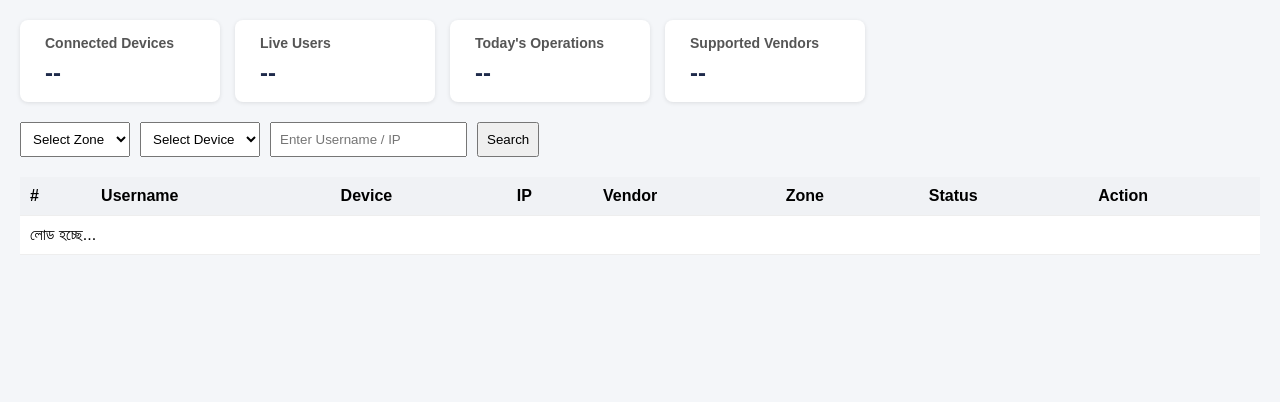
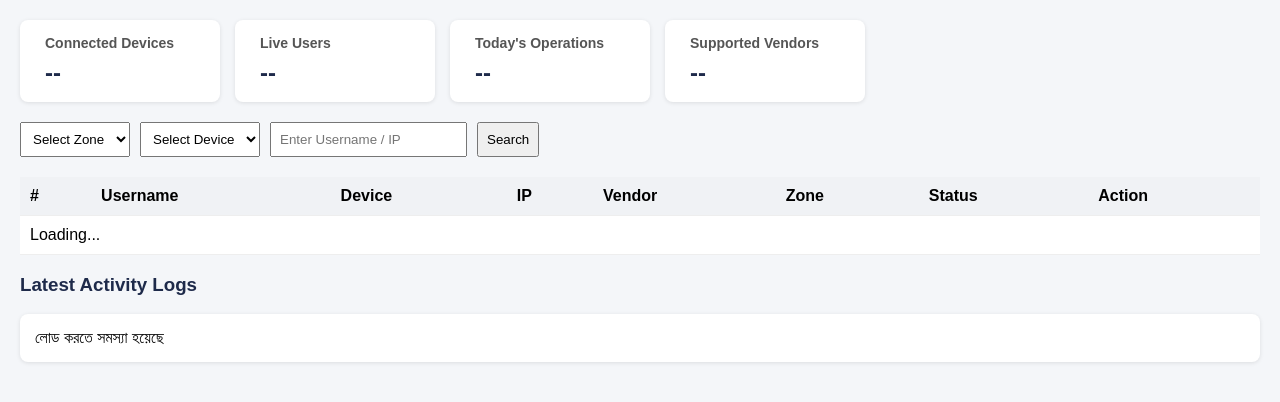
Before and after one commit to rabby125/cums-project, a PHP site: page /dashboard.php in a window 1280 px wide. Shown: the part 98-500 px from the top of the page. Run offline with PHP 8.4, Linux system fonts and the light colour scheme; the visitor is signed in with stand-in values (Sample User, id 1).

Commit message:
Fix dashboard.js duplicate declaration, add activity logs API and CSS

```diff
--- a/frontend/css/style.css
+++ b/frontend/css/style.css
@@ -16,3 +16,14 @@
 .user-table { width: calc(100% - 40px); margin: 0 20px; border-collapse: collapse; background: white; }
 .user-table th, .user-table td { padding: 10px; border-bottom: 1px solid #eee; text-align: left; }
 .user-table th { background: #f0f2f5; }
+
+.activity-section { margin: 0 20px 30px; }
+.activity-section h3 { color: #1e2a4a; }
+.activity-list { background: white; border-radius: 8px; box-shadow: 0 1px 4px rgba(0,0,0,0.1); }
+.activity-item { padding: 12px 20px; border-bottom: 1px solid #eee; display: flex; justify-content: space-between; }
+.activity-item:last-child { border-bottom: none; }
+.activity-item .desc { font-size: 14px; }
+.activity-item .time { font-size: 12px; color: #888; }
+.result-success { color: green; font-weight: bold; }
+.result-error { color: red; font-weight: bold; }
+.result-not_found { color: orange; font-weight: bold; }
--- a/frontend/dashboard.php
+++ b/frontend/dashboard.php
@@ -59,10 +59,15 @@
             </tr>
         </thead>
         <tbody id="userTableBody">
-            <tr><td colspan="8">লোড হচ্ছে...</td></tr>
+            <tr><td colspan="8">Loading...</td></tr>
         </tbody>
     </table>
-
+    <div class="activity-section">
+        <h3>Latest Activity Logs</h3>
+        <div id="activityLogList" class="activity-list">
+            <p>Loading...</p>
+        </div>
+    </div>
     <script src="js/dashboard.js"></script>
 </body>
 </html>
--- a/frontend/js/dashboard.js
+++ b/frontend/js/dashboard.js
@@ -4,7 +4,6 @@
     try {
         const res = await fetch('../backend/api/get_dashboard_data.php');
         const data = await res.json();
-
         document.getElementById('statDevices').textContent = data.total_devices ?? 0;
         document.getElementById('statUsers').textContent = data.total_users ?? 0;
         document.getElementById('statOps').textContent = data.total_ops ?? 0;
@@ -18,11 +17,9 @@
     try {
         const res = await fetch('../backend/api/get_devices.php');
         const data = await res.json();
-
         if (data.status !== 'success') return;
         allDevices = data.devices;
 
-        // Zone dropdown এ ইউনিক জোন বসানো
         const zoneSelect = document.getElementById('zoneSelect');
         const zones = [...new Set(allDevices.map(d => d.zone))];
         zones.forEach(zone => {
@@ -32,15 +29,10 @@
             zoneSelect.appendChild(opt);
         });
 
-        // Zone বদলালে Device dropdown ফিল্টার হবে
         zoneSelect.addEventListener('change', function() {
             const deviceSelect = document.getElementById('deviceSelect');
             deviceSelect.innerHTML = '<option value="">Select Device</option>';
-
-            const filtered = this.value
-                ? allDevices.filter(d => d.zone === this.value)
-                : allDevices;
-
+            const filtered = this.value ? allDevices.filter(d => d.zone === this.value) : allDevices;
             filtered.forEach(d => {
                 const opt = document.createElement('option');
                 opt.value = d.id;
@@ -48,26 +40,43 @@
                 deviceSelect.appendChild(opt);
             });
         });
-
     } catch (err) {
         console.error('Device load failed:', err);
     }
 }
 
-loadDashboard();
-loadDevices();
+async function loadActivityLogs() {
+    try {
+        const res = await fetch('../backend/api/get_activity_logs.php');
+        const data = await res.json();
+        const container = document.getElementById('activityLogList');
+        if (data.status !== 'success' || !data.logs || data.logs.length === 0) {
+            container.innerHTML = '<p style="padding:15px;">কোনো অ্যাক্টিভিটি লগ নেই</p>';
+            return;
+        }
+        container.innerHTML = data.logs.map(log => `
+            <div class="activity-item">
+                <span class="desc">
+                    <strong>${log.admin_username || 'admin'}</strong> —
+                    ${log.action} user <strong>${log.username_target}</strong>
+                    on ${log.device_name || 'unknown device'}
+                    (<span class="result-${log.result}">${log.result}</span>)
+                </span>
+                <span class="time">${log.created_at}</span>
+            </div>
+        `).join('');
+    } catch (err) {
+        console.error('Activity logs load failed:', err);
+        document.getElementById('activityLogList').innerHTML = '<p style="padding:15px;">লোড করতে সমস্যা হয়েছে</p>';
+    }
+}
+
 document.getElementById('searchBtn').addEventListener('click', async function() {
     const deviceId = document.getElementById('deviceSelect').value;
     const username = document.getElementById('searchInput').value.trim();
     const tableBody = document.getElementById('userTableBody');
-
-    if (!deviceId || !username) {
-        alert('Device এবং Username দুটোই দিতে হবে');
-        return;
-    }
-
+    if (!deviceId || !username) { alert('Device এবং Username দুটোই দিতে হবে'); return; }
     tableBody.innerHTML = '<tr><td colspan="8">সার্চ হচ্ছে...</td></tr>';
-
     try {
         const res = await fetch('../backend/api/search_user.php', {
             method: 'POST',
@@ -75,28 +84,20 @@
             body: JSON.stringify({ device_id: deviceId, username: username })
         });
         const result = await res.json();
-
         const device = allDevices.find(d => d.id == deviceId);
-        let statusText = result.status === 'success' ? 'Active'
-                        : result.status === 'not_found' ? 'Not Found'
-                        : 'Error';
-
+        let statusText = result.status === 'success' ? 'Active' : result.status === 'not_found' ? 'Not Found' : 'Error';
         tableBody.innerHTML = `
             <tr>
-                <td>1</td>
-                <td>${username}</td>
-                <td>${device.device_name}</td>
-                <td>${device.ip_address}</td>
-                <td>${device.vendor}</td>
-                <td>${device.zone}</td>
-                <td>${statusText}</td>
-                <td>${result.message || ''}</td>
+                <td>1</td><td>${username}</td><td>${device.device_name}</td>
+                <td>${device.ip_address}</td><td>${device.vendor}</td><td>${device.zone}</td>
+                <td>${statusText}</td><td>${result.message || ''}</td>
             </tr>`;
-
+        loadActivityLogs();
     } catch (err) {
         tableBody.innerHTML = `<tr><td colspan="8">এরর: ${err.message}</td></tr>`;
     }
 });
+
 function getSearchContext() {
     const deviceId = document.getElementById('deviceSelect').value;
     const username = document.getElementById('searchInput').value.trim();
@@ -106,45 +107,44 @@
 document.getElementById('createBtn').addEventListener('click', async function() {
     const { deviceId, username } = getSearchContext();
     if (!deviceId || !username) return alert('Device ও Username দিন');
-
     const newPass = prompt('নতুন ইউজারের পাসওয়ার্ড দিন:');
     if (!newPass) return;
-
     const res = await fetch('../backend/api/create_user.php', {
-        method: 'POST',
-        headers: { 'Content-Type': 'application/json' },
+        method: 'POST', headers: { 'Content-Type': 'application/json' },
         body: JSON.stringify({ device_id: deviceId, username, password: newPass })
     });
     const result = await res.json();
     alert(result.message || result.status);
+    loadActivityLogs();
 });
 
 document.getElementById('deleteBtn').addEventListener('click', async function() {
     const { deviceId, username } = getSearchContext();
     if (!deviceId || !username) return alert('Device ও Username দিন');
     if (!confirm(`সত্যিই ${username} ডিলিট করতে চান?`)) return;
-
     const res = await fetch('../backend/api/delete_user.php', {
-        method: 'POST',
-        headers: { 'Content-Type': 'application/json' },
+        method: 'POST', headers: { 'Content-Type': 'application/json' },
         body: JSON.stringify({ device_id: deviceId, username })
     });
     const result = await res.json();
     alert(result.message || result.status);
+    loadActivityLogs();
 });
 
 document.getElementById('resetBtn').addEventListener('click', async function() {
     const { deviceId, username } = getSearchContext();
     if (!deviceId || !username) return alert('Device ও Username দিন');
-
     const newPass = prompt('নতুন পাসওয়ার্ড দিন:');
     if (!newPass) return;
-
     const res = await fetch('../backend/api/edit_user.php', {
-        method: 'POST',
-        headers: { 'Content-Type': 'application/json' },
+        method: 'POST', headers: { 'Content-Type': 'application/json' },
         body: JSON.stringify({ device_id: deviceId, username, new_password: newPass })
     });
     const result = await res.json();
     alert(result.message || result.status);
+    loadActivityLogs();
 });
+
+loadDashboard();
+loadDevices();
+loadActivityLogs();
```
Also changed, not shown: backend/api/get_activity_logs.php (added, +27 -0 lines).
